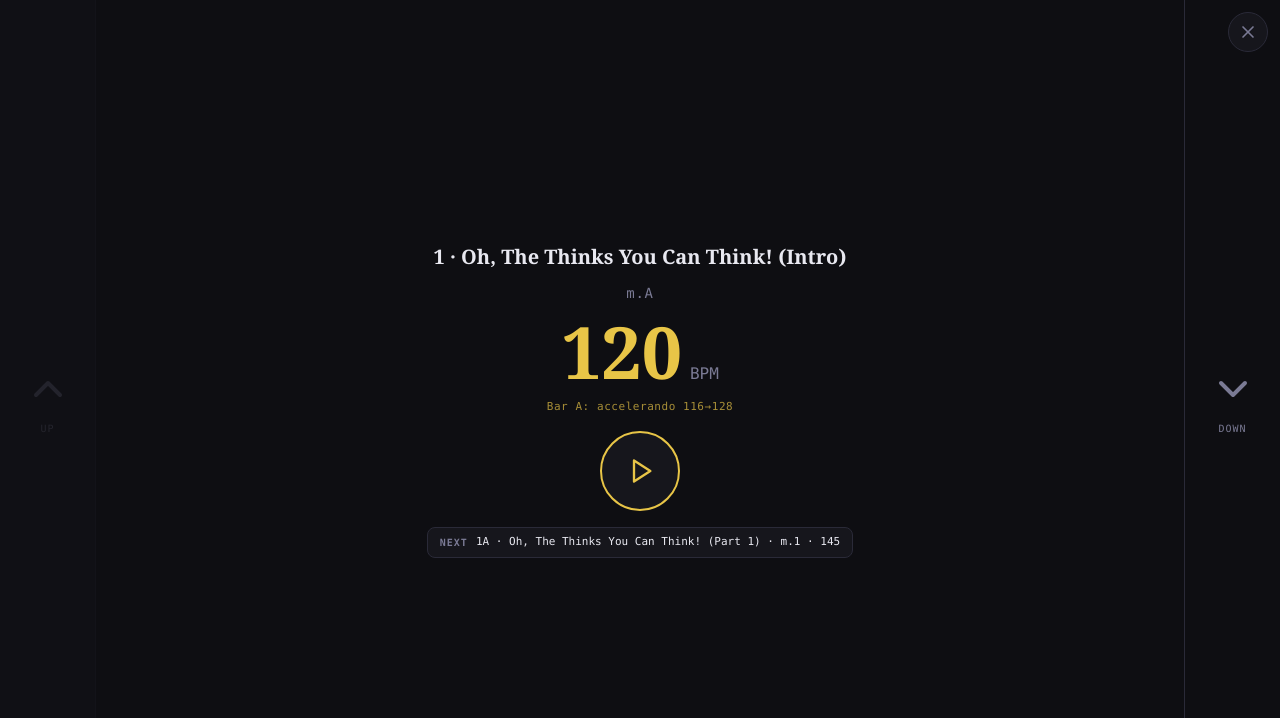
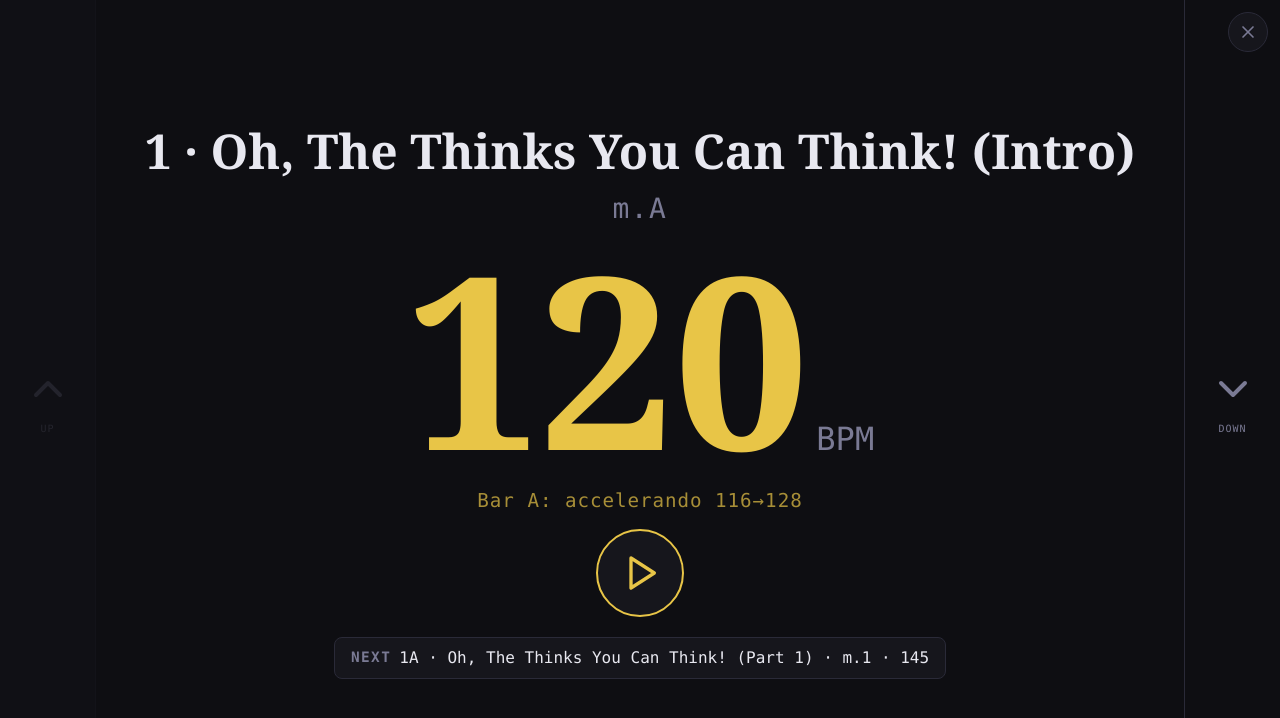
Before and after one commit to dbuatti/seussical-tempos, a React (Vite) app: page / in a window 1280 px wide. Shown: the top 718 px of the page. Built offline with nearby package versions, Linux system fonts and the light colour scheme.

Commit message:
Update 1 file

```diff
--- a/src/pages/Index.tsx
+++ b/src/pages/Index.tsx
@@ -1650,30 +1650,30 @@ const Index = () => {
                 </div>
               </button>
 
-              <div className="flex-1 flex flex-col items-center justify-center px-4 py-4 landscape:py-6 gap-2 landscape:gap-3 min-h-0 overflow-hidden">
-                <h2 className="font-serif text-lg landscape:text-xl font-bold text-[#e8e8f0] text-center leading-tight whitespace-nowrap truncate max-w-full">
+              <div className="flex-1 flex flex-col items-center justify-center px-4 py-3 landscape:py-4 gap-2 landscape:gap-[2vh] min-h-0 overflow-hidden">
+                <h2 className="font-serif text-2xl landscape:text-[6vh] font-bold text-[#e8e8f0] text-center leading-tight whitespace-nowrap truncate max-w-full">
                   {currentEntry.songNum} · {currentEntry.songTitle}
                 </h2>
 
                 {currentEntry.sectionLabel && (
-                  <p className="font-mono text-sm text-[#7a7a94] tracking-wider whitespace-nowrap">
+                  <p className="font-mono text-base landscape:text-[3.5vh] text-[#7a7a94] tracking-wider whitespace-nowrap">
                     {currentEntry.sectionLabel}
                   </p>
                 )}
 
                 {currentEntry.bpm ? (
-                  <div className="text-center">
-                    <span className="font-serif text-6xl landscape:text-7xl font-black text-[#e8c547] leading-none">
+                  <div className="text-center flex items-baseline justify-center">
+                    <span className="font-serif text-7xl landscape:text-[30vh] font-black text-[#e8c547] leading-none">
                       {currentEntry.bpm}
                     </span>
-                    <span className="font-mono text-base text-[#7a7a94] ml-2">BPM</span>
+                    <span className="font-mono text-2xl landscape:text-[4vh] text-[#7a7a94] ml-2">BPM</span>
                   </div>
                 ) : (
-                  <span className="font-serif text-3xl text-[#2a2a38] font-black italic">Pending</span>
+                  <span className="font-serif text-4xl landscape:text-[12vh] text-[#2a2a38] font-black italic">Pending</span>
                 )}
 
                 {currentEntry.feel && (
-                  <p className="font-mono text-[11px] text-[#e8c547]/70 tracking-wider whitespace-nowrap">
+                  <p className="font-mono text-xs landscape:text-[2.4vh] text-[#e8c547]/70 tracking-wider whitespace-nowrap">
                     {currentEntry.feel}
                   </p>
                 )}
@@ -1706,16 +1706,16 @@ const Index = () => {
                 {currentEntry.bpm && (
                   <button
                     onClick={togglePlay}
-                    className={`mt-1 w-16 h-16 landscape:w-20 landscape:h-20 rounded-full flex items-center justify-center transition-all ${
+                    className={`mt-1 w-16 h-16 landscape:w-[11vh] landscape:h-[11vh] rounded-full flex items-center justify-center transition-all ${
                       isMetronomePlaying && metronomeBpm === currentEntry.bpm
                         ? "bg-[#e8c547] text-[#0e0e12] hover:bg-[#d4b33b] active:scale-95"
                         : "bg-[#16161c] border-2 border-[#e8c547] text-[#e8c547] hover:bg-[#e8c547]/10 active:scale-95"
                     }`}
                   >
                     {isMetronomePlaying && metronomeBpm === currentEntry.bpm ? (
-                      <Pause className="w-7 h-7" />
+                      <Pause className="w-7 h-7 landscape:w-[5vh] landscape:h-[5vh]" />
                     ) : (
-                      <Play className="w-7 h-7 ml-0.5" />
+                      <Play className="w-7 h-7 ml-0.5 landscape:w-[5vh] landscape:h-[5vh]" />
                     )}
                   </button>
                 )}
@@ -1723,9 +1723,9 @@ const Index = () => {
                 {currentIndex < totalEntries - 1 && (() => {
                   const next = performanceEntries[currentIndex + 1];
                   return (
-                    <div className="flex items-center gap-2 mt-1 px-3 py-1.5 rounded-lg bg-[#16161c] border border-[#2a2a38]">
-                      <span className="font-mono text-[10px] font-bold uppercase tracking-widest text-[#7a7a94]">Next</span>
-                      <span className="font-mono text-[11px] text-[#e8e8f0] whitespace-nowrap">
+                    <div className="flex items-center gap-2 mt-1 px-3 py-1.5 landscape:px-4 landscape:py-2 rounded-lg bg-[#16161c] border border-[#2a2a38]">
+                      <span className="font-mono text-[10px] landscape:text-[1.8vh] font-bold uppercase tracking-widest text-[#7a7a94]">Next</span>
+                      <span className="font-mono text-[11px] landscape:text-[2vh] text-[#e8e8f0] whitespace-nowrap">
                         {next.songNum} · {next.songTitle}{next.sectionLabel ? ` · ${next.sectionLabel}` : ""}{next.bpm ? ` · ${next.bpm}` : " · Pending"}
                       </span>
                     </div>
@@ -1867,7 +1867,7 @@ const Index = () => {
           <button
             onClick={() => setActiveTab("performance")}
             className={`font-mono text-xs tracking-wider uppercase px-4 py-3 border-b-2 transition-all shrink-0 whitespace-nowrap ${
-              activeTab === "performance"
+              (activeTab as string) === "performance"
                 ? "text-[#e8c547] border-[#e8c547]"
                 : "text-[#7a7a94] border-transparent hover:text-[#e8e8f0]"
             }`}
```
